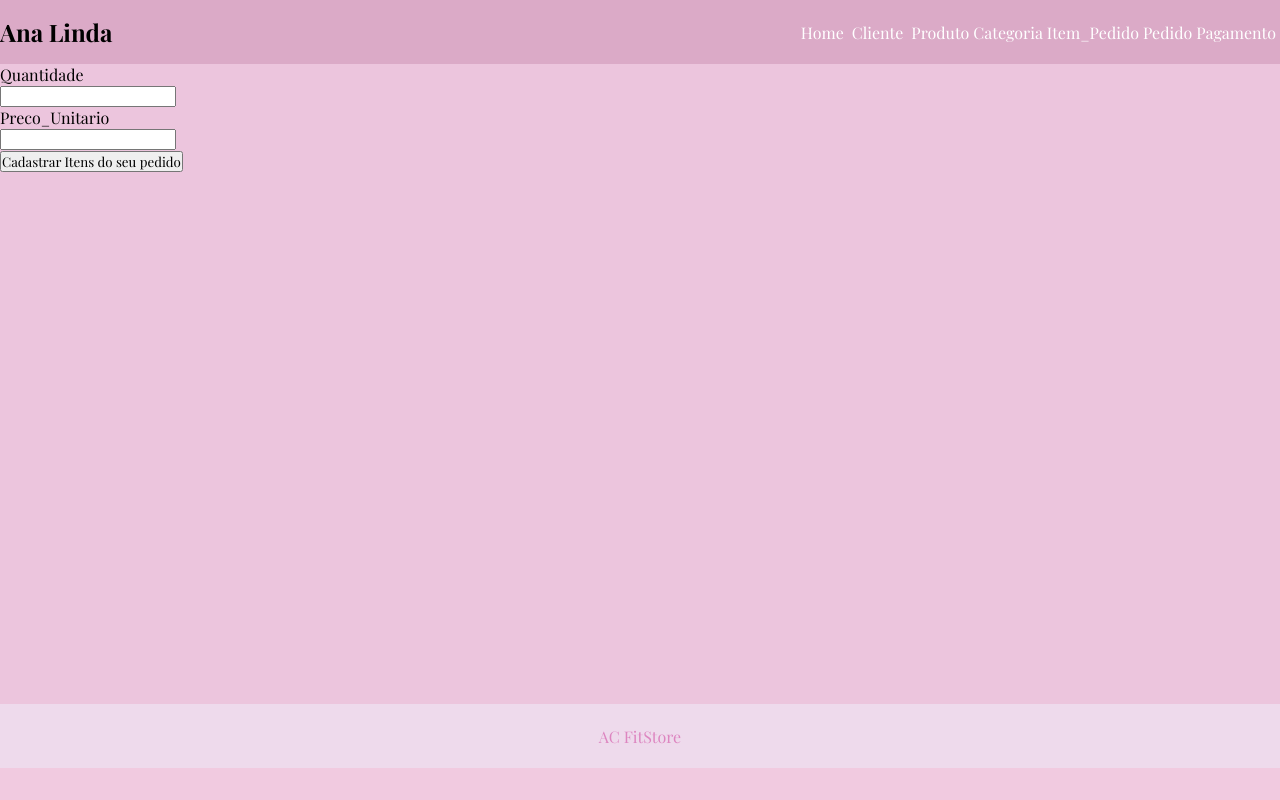
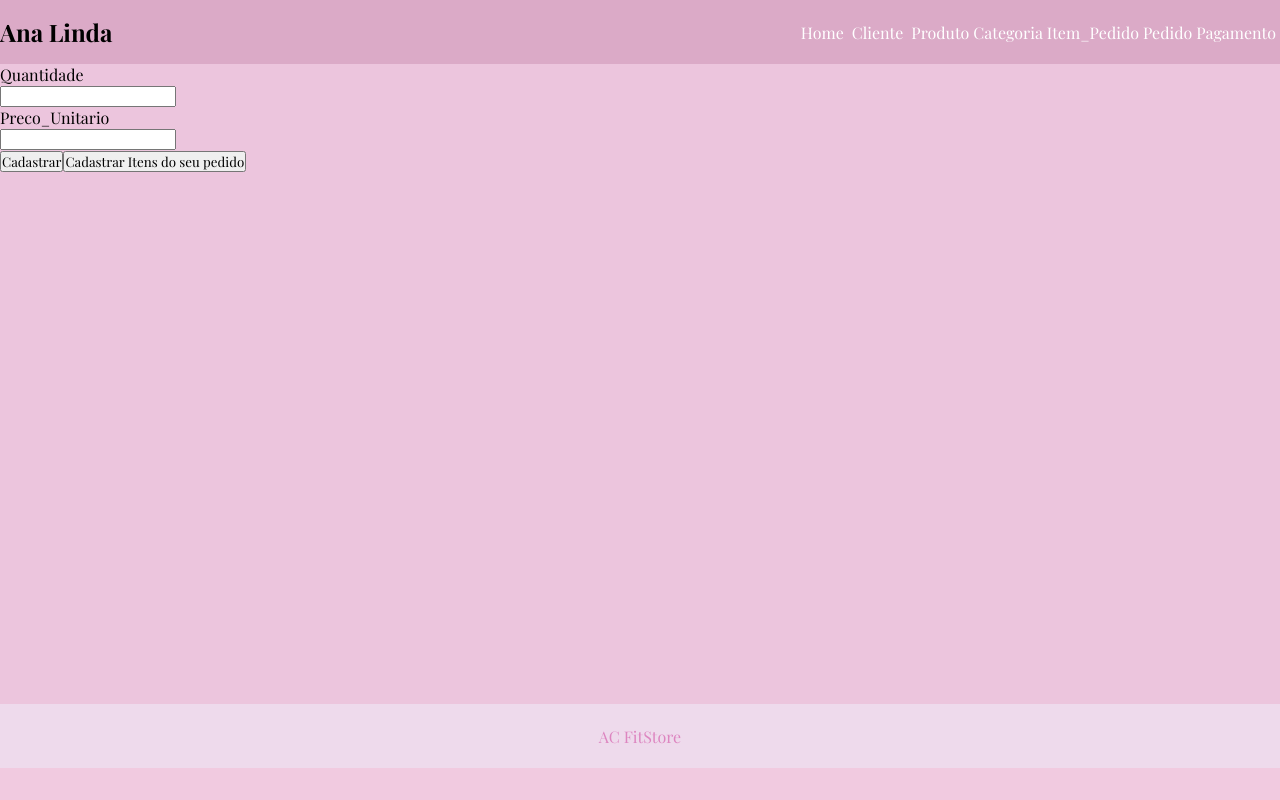
Before and after one commit to anaclaramoresil-hub/projeto-final-ana, a Next.js app: page /Item_Pedido/novoItem in a window 1280 px wide. Built offline with nearby package versions, Linux system fonts and the light colour scheme; a web font is replaced by a local one.

Commit message:
alterações

```diff
--- a/app/Item_Pedido/novoItem/page.js
+++ b/app/Item_Pedido/novoItem/page.js
@@ -22,6 +22,8 @@ async function InsereItem_Pedido(formData){
           <label htmlFor= "Preco_Unitario">Preco_Unitario</label> <br></br>
           <input type= "text" name= "preco_unitario"></input> <br></br>
 
+          <button className='bt-classico'>Cadastrar</button>
+
           <button>Cadastrar Itens do seu pedido</button>
         </form>
     );
```
Also changed, not shown: app/Pagamento/page.js (line endings or trailing spaces).
